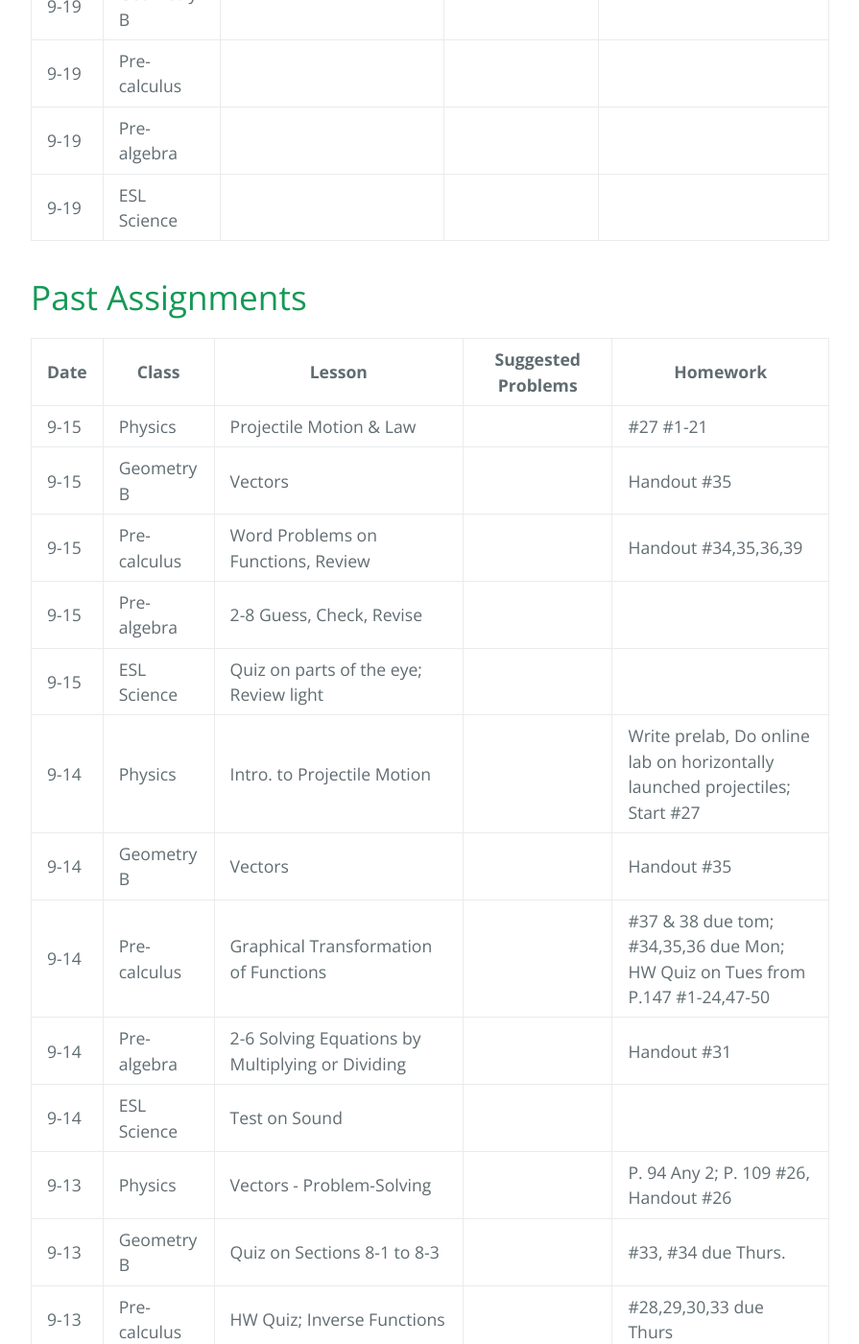
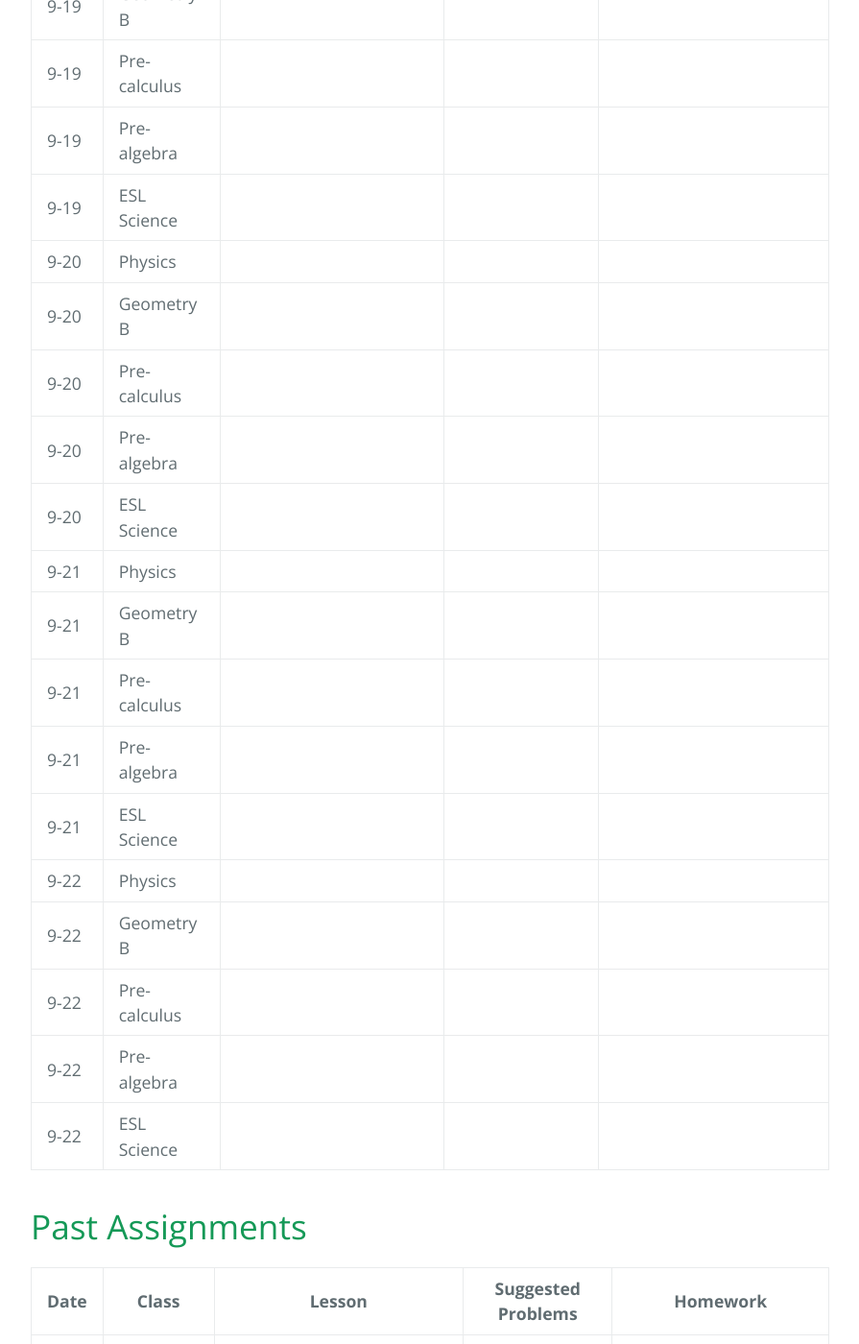
Before and after one commit to gpayoo/gpayoo, a Jekyll site: the page built from index.md, in a window 1280 px wide and 1400 px high, scrolled down 1059 px. Shown: the whole window at 96% size, without its empty margins (192-1087 px from the left). Built offline with Jekyll 4.4.1, drawn with Linux system fonts in a browser that asks for light colours; our own code applies the rules of GitHub Pages for plain Markdown files.

Commit message:
Update index.md

```diff
--- a/index.md
+++ b/index.md
@@ -19,8 +19,21 @@ layout: default
 | 9-19 | Pre-calculus |  | |
 | 9-19 | Pre-algebra | | |
 | 9-19 | ESL Science |  |  |
-
-
+| 9-20 | Physics |  | |
+| 9-20 | Geometry B |  | | |
+| 9-20 | Pre-calculus |  | |
+| 9-20 | Pre-algebra | | |
+| 9-20 | ESL Science |  |  |
+| 9-21 | Physics |  | |
+| 9-21 | Geometry B |  | | |
+| 9-21 | Pre-calculus |  | |
+| 9-21 | Pre-algebra | | |
+| 9-21 | ESL Science |  |  |
+| 9-22 | Physics |  | |
+| 9-22 | Geometry B |  | | |
+| 9-22 | Pre-calculus |  | |
+| 9-22 | Pre-algebra | | |
+| 9-22 | ESL Science |  |  |
 
 # [](#header-2) Past Assignments
 
```
